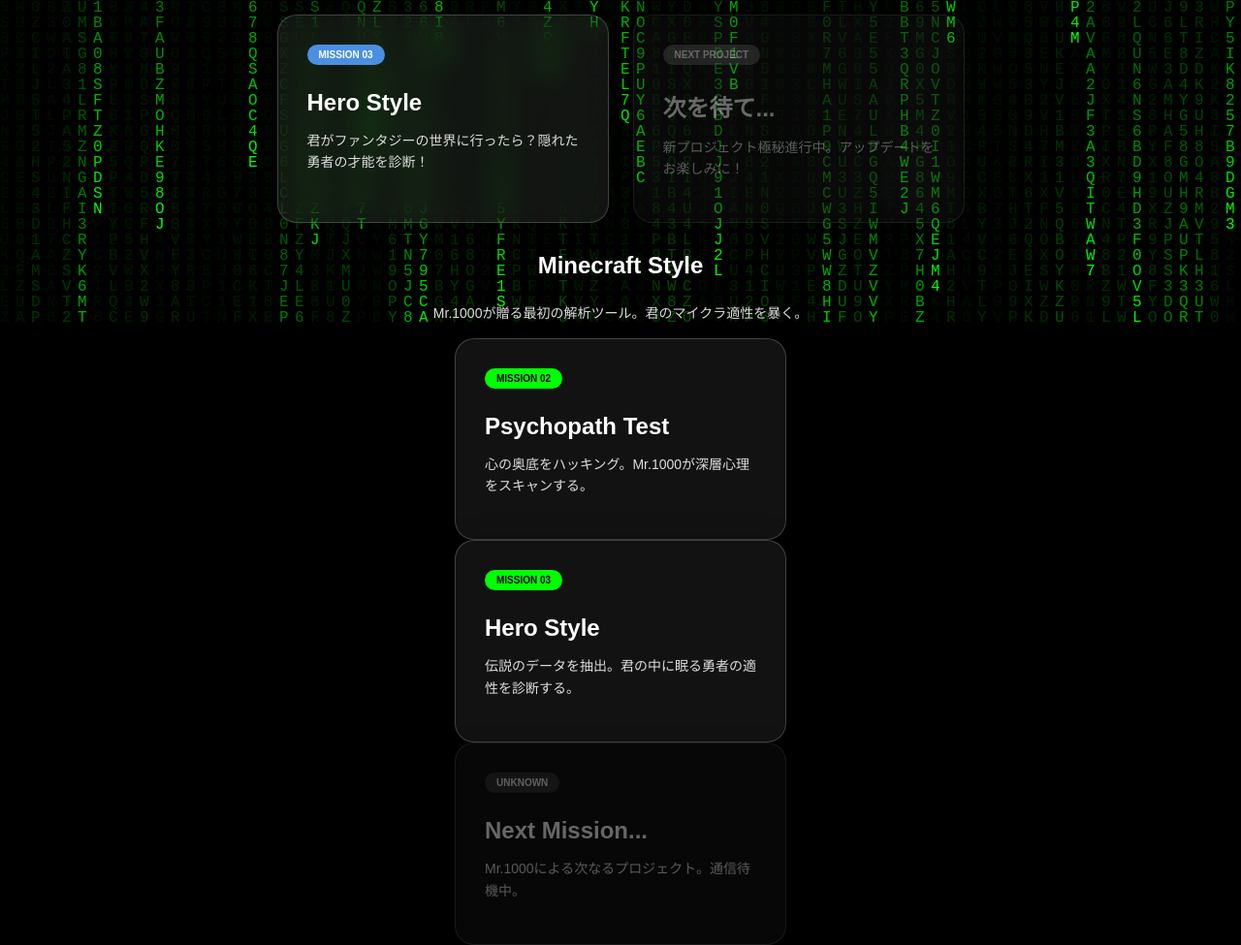
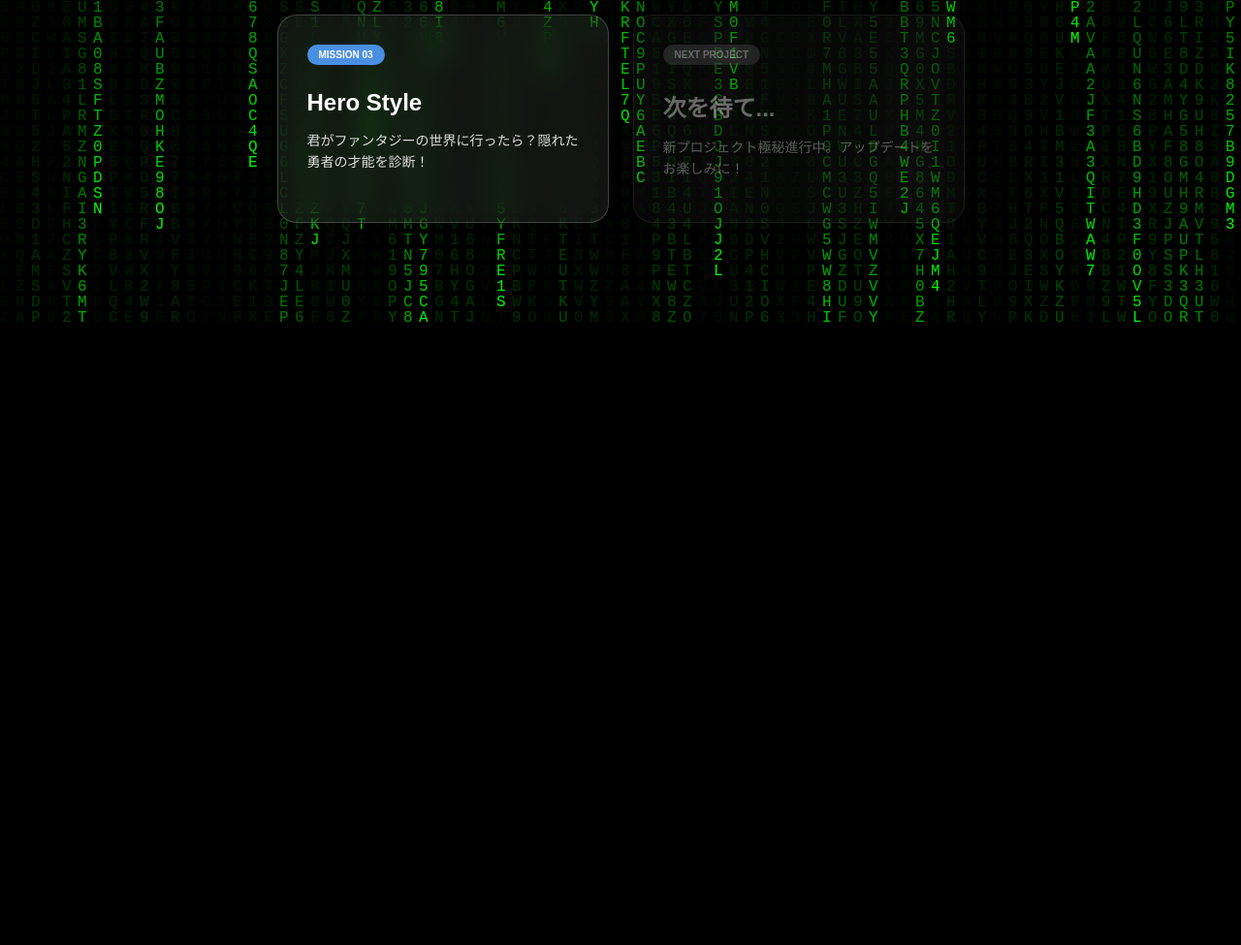
Before and after one commit to seniiichikuun/seniiichikuun.github.io, a plain HTML site: page index.html in a window 1280 px wide. Shown: the part 468-1443 px from the top of the page at 97% size. After the commit the page ends 800 px from the top, so only its background shows below. Drawn offline with Linux system fonts and the light colour scheme.

Commit message:
Remove test sections from index.html
Removed several sections related to Minecraft Style, Psychopath Test, Hero Style, and Next Mission from the index.html file.

```diff
--- a/index.html
+++ b/index.html
@@ -166,29 +166,3 @@
     </script>
 </body>
 </html>
-            <h2>Minecraft Style</h2>
-            <p>Mr.1000が贈る最初の解析ツール。君のマイクラ適性を暴く。</p>
-        </a>
-
-        <a href="https://seniiichikuun.github.io/psycho-test/" class="card">
-            <span class="badge">MISSION 02</span>
-            <h2>Psychopath Test</h2>
-            <p>心の奥底をハッキング。Mr.1000が深層心理をスキャンする。</p>
-        </a>
-
-        <a href="https://seniiichikuun.github.io/hero-test/" class="card">
-            <span class="badge">MISSION 03</span>
-            <h2>Hero Style</h2>
-            <p>伝説のデータを抽出。君の中に眠る勇者の適性を診断する。</p>
-        </a>
-
-        <div class="card coming-soon">
-            <span class="badge" style="background: #333; color: #eee;">UNKNOWN</span>
-            <h2>Next Mission...</h2>
-            <p>Mr.1000による次なるプロジェクト。通信待機中。</p>
-        </div>
-
-    </div>
-
-    <script>
-        const canvas
```
